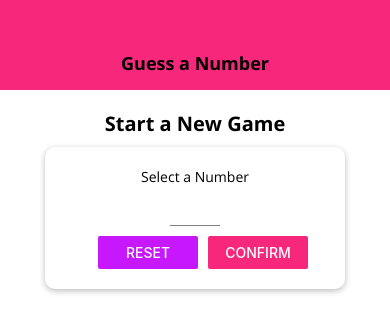
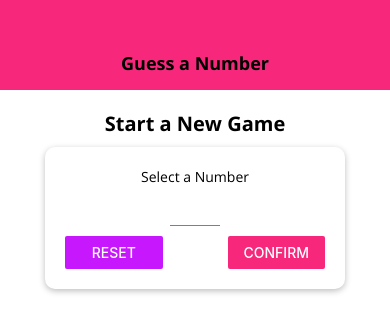
Before and after one commit to blazehub/rn-number-app, a React Native app: screen / in a window 390 px wide. Shown: the top 332 px of the page. Built offline with nearby package versions, Linux system fonts and the light colour scheme.

Commit message:
dimensions

```diff
--- a/screens/GameOverScreen.js
+++ b/screens/GameOverScreen.js
@@ -1,5 +1,5 @@
 import React from 'react';
-import { View, Text, StyleSheet, Button, Image } from 'react-native';
+import { View, Text, StyleSheet, Button, Image, Dimensions, ScrollView } from 'react-native';
 
 import DefaultStyles from './../constants/default-styles';
 import colors from '../constants/colors';
@@ -8,6 +8,7 @@ import MainButton from './../components/MainButton';
 
 const GameOverScreen = props => {
     return (
+        <ScrollView>
             <View style={styles.screen}>
                 <Text style={DefaultStyles.title}>The Game is Over!</Text>
 
@@ -25,6 +26,7 @@ const GameOverScreen = props => {
                 {/* <Button onPress={props.onRestart} title="New Game" /> */}
                 <MainButton onPress={props.onRestart}>New Game</MainButton>
             </View>
+        </ScrollView>
     );
 };
 
@@ -35,13 +37,13 @@ const styles = StyleSheet.create({
         alignItems: 'center'
     },
     imageContainer: {
-        width: 300,
-        height: 300,
-        borderRadius: 150,
+        width: Dimensions.get('window').width * 0.7,
+        height: Dimensions.get('window').width * 0.7,
+        borderRadius: Dimensions.get('window').width * 0.7 / 2,
         borderWidth: 3,
         borderColor: 'black',
         overflow: 'hidden',
-        marginVertical: 30
+        marginVertical: Dimensions.get('window').height / 20
     },
     image: {
         width: '100%',
--- a/screens/GameScreen.js
+++ b/screens/GameScreen.js
@@ -1,5 +1,5 @@
 import React, { useState, useRef, useEffect } from 'react';
-import { View, Text, StyleSheet, Button, Alert, ScrollView } from 'react-native';
+import { View, Text, StyleSheet, Button, Alert, ScrollView, Dimensions } from 'react-native';
 
 import { Ionicons } from '@expo/vector-icons';
 
@@ -93,12 +93,12 @@ const styles = StyleSheet.create({
     buttonContainer: {
         flexDirection: 'row',
         justifyContent: 'space-around',
-        marginTop: 20,
+        marginTop: Dimensions.get('window').height > 600 ? 20 : 5,
         width: 400,
         maxWidth: '90%'
     },
     listContainer: {
-        width: '80%',
+        width: Dimensions.get('window').width > 350 ? '60%' : '80%',
         flex: 1
     },
     list: {
--- a/screens/StartGameScreen.js
+++ b/screens/StartGameScreen.js
@@ -1,5 +1,5 @@
 import React, { useState } from 'react';
-import { View, Text, StyleSheet, TextInput, Button, TouchableWithoutFeedback, Keyboard, Alert } from 'react-native';
+import { View, Text, StyleSheet, TextInput, Button, TouchableWithoutFeedback, Keyboard, Alert, Dimensions } from 'react-native';
 
 import Card from './../components/Card';
 import Input from './../components/Input';
@@ -88,8 +88,10 @@ const styles = StyleSheet.create({
         fontFamily: 'open-sans-bold'
     },
     inputContainer: {
-        width: 300,
-        maxWidth: '90%',
+        width: '80%',
+        minWidth: 300,
+        maxWidth: '95%',
+        // maxWidth: '90%',
         alignItems: 'center'
     },
     buttonContainer: {
@@ -99,7 +101,8 @@ const styles = StyleSheet.create({
         paddingHorizontal: 15
     },
     button: {
-        width: 100,
+        width: Dimensions.get('window').width / 4,
+        // width: 100,
         marginHorizontal: 5
     },
     input: {
```
Lines whose indentation alone changed are shown as unchanged.
